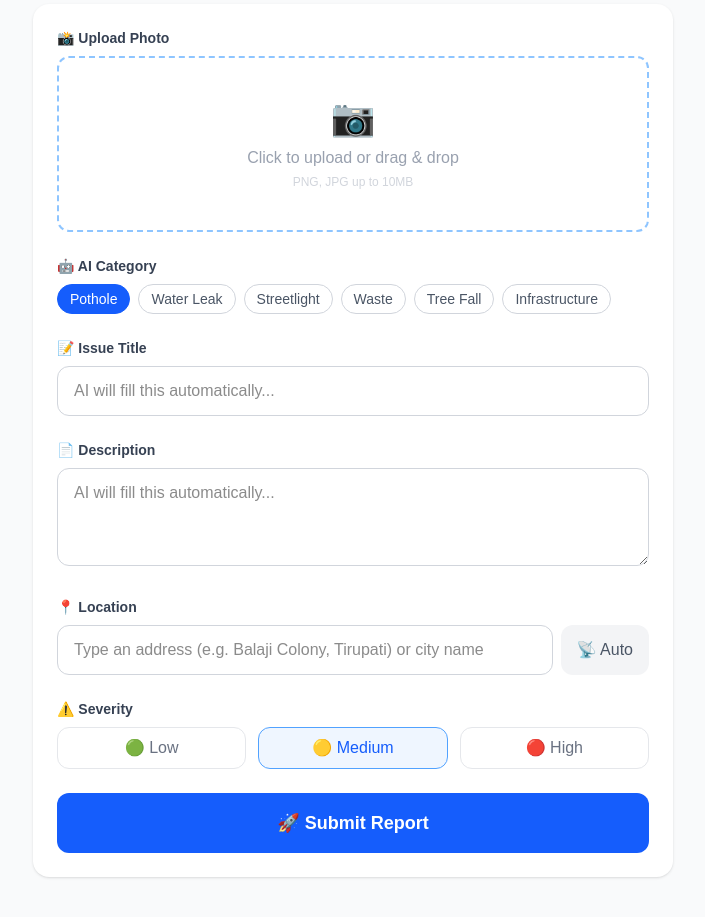
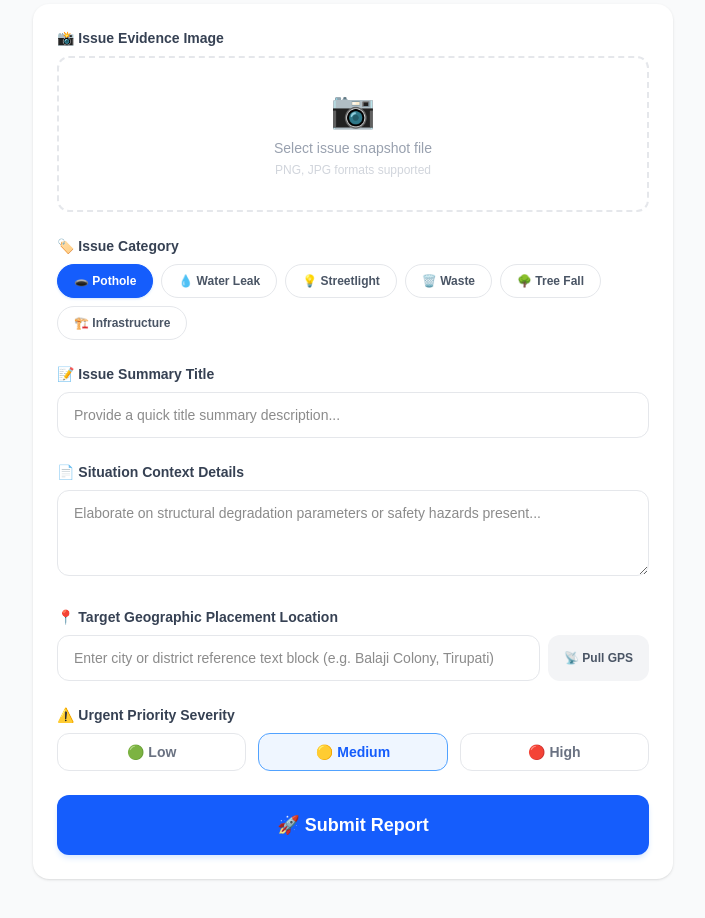
Before and after one commit to PINKYPRANEE/community-hero, a Next.js app: page /report in a window 1280 px wide. Shown: the part 200-1118 px from the top of the page, without its empty margins (287-992 px from the left). Built offline with nearby package versions, Linux system fonts and the light colour scheme; no server answers.

Commit message:
add GPS auto-detection and geocoding

```diff
--- a/app/report/page.tsx
+++ b/app/report/page.tsx
@@ -9,70 +9,45 @@ export default function ReportPage() {
   const [severity, setSeverity] = useState('Medium')
   const [category, setCategory] = useState('Pothole')
   const [loading, setLoading] = useState(false)
-  const [analyzing, setAnalyzing] = useState(false)
   const [success, setSuccess] = useState(false)
   const [imagePreview, setImagePreview] = useState<any>(null)
-  const [imageBase64, setImageBase64] = useState<any>(null)
-  const [mediaType, setMediaType] = useState<any>(null)
 
-  // Explicit tracking coordinates
+  // Explicit hardware tracking states
   const [latitude, setLatitude] = useState<number | null>(null)
   const [longitude, setLongitude] = useState<number | null>(null)
   const [gpsLocked, setGpsLocked] = useState(false)
 
+  // Automatically request GPS location access right when the page mounts
   useEffect(() => {
-    captureGPS()
+    requestAutomaticGPS()
   }, [])
 
-  const captureGPS = () => {
+  const requestAutomaticGPS = () => {
     if (navigator.geolocation) {
-      navigator.geolocation.getCurrentPosition((pos) => {
-        setLatitude(pos.coords.latitude)
-        setLongitude(pos.coords.longitude)
-        setGpsLocked(true)
-        if (!location) {
+      navigator.geolocation.getCurrentPosition(
+        (pos) => {
+          setLatitude(pos.coords.latitude)
+          setLongitude(pos.coords.longitude)
+          setGpsLocked(true)
+          // Pre-fills the location box with visual confirmation text
           setLocation(`${pos.coords.latitude.toFixed(4)}, ${pos.coords.longitude.toFixed(4)}`)
-        }
-      }, (err) => console.log("GPS access skipped or deferred:", err), { enableHighAccuracy: true })
+        },
+        (err) => {
+          console.log("GPS prompt declined or skipped by client:", err)
+          setGpsLocked(false)
+        },
+        { enableHighAccuracy: true }
+      );
     }
   }
 
-  const handleImageUpload = async (e: any) => {
+  const handleImageChange = (e: any) => {
     const file = e.target.files?.[0]
     if (!file) return
 
-    setMediaType(file.type)
     const reader = new FileReader()
-    reader.onload = async (event) => {
-      const resultString = event.target?.result
-      if (typeof resultString === 'string') {
-        const base64 = resultString.split(',')[1]
-        setImageBase64(base64)
-        setImagePreview(resultString)
-
-        setAnalyzing(true)
-        try {
-          const res = await fetch('/api/analyze', {
-            method: 'POST',
-            headers: { 'Content-Type': 'application/json' },
-            body: JSON.stringify({ imageBase64: base64, mediaType: file.type })
-          })
-          const data = await res.json()
-
-          const validCategories = ["Pothole", "Water Leak", "Streetlight", "Waste", "Tree Fall", "Infrastructure"]
-          const matched = validCategories.find(cat =>
-            data.category?.toLowerCase().includes(cat.toLowerCase())
-          )
-          if (matched) setCategory(matched)
-          if (data.title) setTitle(data.title)
-          if (data.description) setDescription(data.description)
-          if (data.severity) setSeverity(data.severity)
-
-        } catch (err) {
-          console.error(err)
-        }
-        setAnalyzing(false)
-      }
+    reader.onload = (event) => {
+      setImagePreview(event.target?.result)
     }
     reader.readAsDataURL(file)
   }
@@ -87,7 +62,7 @@ export default function ReportPage() {
     let finalLat = latitude
     let finalLng = longitude
 
-    // Step A: Parse location if it contains manual comma-separated coordinates
+    // Check if user manually typed or modified the location input box to explicit coordinates
     if (location.includes(',')) {
       const parts = location.split(',')
       const parsedLat = parseFloat(parts[0])
@@ -98,19 +73,24 @@ export default function ReportPage() {
       }
     }
 
-    // Step B: Convert typed city name or address text into coordinates dynamically
+    // Geocoding fallback: If no hardware GPS coordinate is recorded, fetch the location via name parsing
     if (!finalLat || !finalLng) {
       try {
         const response = await fetch(`https://nominatim.openstreetmap.org/search?format=json&q=${encodeURIComponent(location)}`)
         const geoData = await response.json()
-
         if (geoData && geoData.length > 0) {
           finalLat = parseFloat(geoData[0].lat)
           finalLng = parseFloat(geoData[0].lon)
         }
       } catch (err) {
-        console.error("Geocoding service error:", err)
+        console.error("Geocoding lookup pipeline exception:", err)
       }
+    }
+
+    // Baseline fallback coordinate if all lookups drop
+    if (!finalLat || !finalLng) {
+      finalLat = 14.4426
+      finalLng = 79.9865
     }
 
     const { error } = await supabase.from('issues').insert([{
@@ -127,7 +107,7 @@ export default function ReportPage() {
 
     setLoading(false)
     if (error) {
-      alert('Error: ' + error.message)
+      alert('Database error: ' + error.message)
     } else {
       setSuccess(true)
       setTitle('')
@@ -137,12 +117,13 @@ export default function ReportPage() {
       setSeverity('Medium')
       setCategory('Pothole')
       setGpsLocked(false)
-      captureGPS()
+      requestAutomaticGPS() // Relock position array for subsequent report entries
     }
   }
 
   return (
     <main className="min-h-screen bg-gray-50">
+      {/* Navigation Headers */}
       <nav className="bg-white shadow-sm px-6 py-4 flex items-center justify-between">
         <div className="flex items-center gap-2">
           <span className="text-2xl">🏘️</span>
@@ -153,103 +134,134 @@ export default function ReportPage() {
 
       <div className="max-w-2xl mx-auto px-4 py-10">
         <h1 className="text-3xl font-bold text-gray-800 mb-2">🚨 Report an Issue</h1>
-        <p className="text-gray-500 mb-8">Upload a photo — AI will fill everything automatically!</p>
+        <p className="text-gray-500 mb-8">Provide clear visual verification and tracking information below.</p>
 
         {success && (
           <div className="bg-green-100 text-green-700 px-4 py-3 rounded-xl mb-6 font-medium">
-            ✅ Issue reported successfully! Thank you for helping your community!
+            ✅ Issue logged successfully! Your community database metrics have been updated.
           </div>
         )}
 
         <div className="bg-white rounded-2xl shadow p-6 flex flex-col gap-6">
-          {/* Photo Upload */}
+          {/* Visual Evidence Field Upload */}
           <div>
-            <label className="block text-sm font-semibold text-gray-700 mb-2">📸 Upload Photo</label>
-            <label className="block border-2 border-dashed border-blue-300 rounded-xl p-10 text-center cursor-pointer hover:bg-blue-50">
+            <label className="block text-sm font-semibold text-gray-700 mb-2">📸 Issue Evidence Image</label>
+            <label className="block border-2 border-dashed border-gray-200 rounded-xl p-8 text-center cursor-pointer hover:bg-gray-50 transition-colors">
               {imagePreview ? (
                 <img src={imagePreview} alt="preview" className="max-h-48 mx-auto rounded-lg" />
               ) : (
                 <>
                   <div className="text-4xl mb-2">📷</div>
-                  <p className="text-gray-400">Click to upload or drag & drop</p>
-                  <p className="text-xs text-gray-300 mt-1">PNG, JPG up to 10MB</p>
+                  <p className="text-gray-400 text-sm">Select issue snapshot file</p>
+                  <p className="text-xs text-gray-300 mt-1">PNG, JPG formats supported</p>
                 </>
               )}
-              <input type="file" accept="image/*" className="hidden" onChange={handleImageUpload} />
+              <input type="file" accept="image/*" className="hidden" onChange={handleImageChange} />
             </label>
-            {analyzing && (
-              <div className="mt-2 text-blue-500 font-medium animate-pulse">
-                🤖 AI is analyzing your image and filling the form...
-              </div>
-            )}
           </div>
 
-          {/* AI Category */}
+          {/* Incident Classification Tagging Group */}
           <div>
-            <label className="block text-sm font-semibold text-gray-700 mb-2">🤖 AI Category</label>
+            <label className="block text-sm font-semibold text-gray-700 mb-2">🏷️ Issue Category</label>
             <div className="flex gap-2 flex-wrap">
               {["Pothole", "Water Leak", "Streetlight", "Waste", "Tree Fall", "Infrastructure"].map((cat) => (
-                <span key={cat} onClick={() => setCategory(cat)}
-                  className={`px-3 py-1 rounded-full text-sm border cursor-pointer transition-all ${category === cat ? "bg-blue-600 text-white border-blue-600" : "text-gray-600 border-gray-300 hover:border-blue-400"}`}>
-                  {cat}
-                </span>
+                <button
+                  type="button"
+                  key={cat}
+                  onClick={() => setCategory(cat)}
+                  className={`px-4 py-2 rounded-full text-xs font-bold border transition-all ${
+                    category === cat
+                      ? "bg-blue-600 text-white border-blue-600 shadow-sm shadow-blue-100"
+                      : "text-gray-600 bg-white border-gray-200 hover:border-gray-400"
+                  }`}
+                >
+                  {cat === 'Pothole' ? '🕳️ Pothole' :
+                   cat === 'Water Leak' ? '💧 Water Leak' :
+                   cat === 'Streetlight' ? '💡 Streetlight' :
+                   cat === 'Waste' ? '🗑️ Waste' :
+                   cat === 'Tree Fall' ? '🌳 Tree Fall' : '🏗️ Infrastructure'}
+                </button>
               ))}
             </div>
           </div>
 
-          {/* Title */}
+          {/* Title Field Input Descriptor */}
           <div>
-            <label className="block text-sm font-semibold text-gray-700 mb-2">📝 Issue Title</label>
-            <input type="text" value={title} onChange={e => setTitle(e.target.value)}
-              placeholder="AI will fill this automatically..."
-              className="w-full border border-gray-300 rounded-xl px-4 py-3 focus:outline-none focus:ring-2 focus:ring-blue-400" />
+            <label className="block text-sm font-semibold text-gray-700 mb-2">📝 Issue Summary Title</label>
+            <input
+              type="text"
+              value={title}
+              onChange={e => setTitle(e.target.value)}
+              placeholder="Provide a quick title summary description..."
+              className="w-full border border-gray-200 rounded-xl px-4 py-3 text-sm focus:outline-none focus:ring-2 focus:ring-blue-400"
+            />
           </div>
 
-          {/* Description */}
+          {/* Comprehensive Narrative Textarea */}
           <div>
-            <label className="block text-sm font-semibold text-gray-700 mb-2">📄 Description</label>
-            <textarea rows={3} value={description} onChange={e => setDescription(e.target.value)}
-              placeholder="AI will fill this automatically..."
-              className="w-full border border-gray-300 rounded-xl px-4 py-3 focus:outline-none focus:ring-2 focus:ring-blue-400" />
+            <label className="block text-sm font-semibold text-gray-700 mb-2">📄 Situation Context Details</label>
+            <textarea
+              rows={3}
+              value={description}
+              onChange={e => setDescription(e.target.value)}
+              placeholder="Elaborate on structural degradation parameters or safety hazards present..."
+              className="w-full border border-gray-200 rounded-xl px-4 py-3 text-sm focus:outline-none focus:ring-2 focus:ring-blue-400"
+            />
           </div>
 
-          {/* Location */}
+          {/* Location Processing Frame */}
           <div>
-            <label className="block text-sm font-semibold text-gray-700 mb-2">📍 Location</label>
+            <label className="block text-sm font-semibold text-gray-700 mb-2">📍 Target Geographic Placement Location</label>
             <div className="flex gap-2">
-              <input type="text" value={location} onChange={e => setLocation(e.target.value)}
-                placeholder="Type an address (e.g. Balaji Colony, Tirupati) or city name"
-                className="flex-1 border border-gray-300 rounded-xl px-4 py-3 focus:outline-none focus:ring-2 focus:ring-blue-400" />
-              <button type="button" onClick={() => {
-                navigator.geolocation.getCurrentPosition(pos => {
-                  setLatitude(pos.coords.latitude)
-                  setLongitude(pos.coords.longitude)
-                  setGpsLocked(true)
-                  setLocation(`${pos.coords.latitude.toFixed(4)}, ${pos.coords.longitude.toFixed(4)}`)
-                })
-              }} className={`px-4 py-3 rounded-xl font-medium transition-all ${gpsLocked ? 'bg-green-50 text-green-600 border border-green-200' : 'bg-gray-100 text-gray-600 hover:bg-gray-200'}`}>
-                {gpsLocked ? '🎯 Locked' : '📡 Auto'}
+              <input
+                type="text"
+                value={location}
+                onChange={e => setLocation(e.target.value)}
+                placeholder="Enter city or district reference text block (e.g. Balaji Colony, Tirupati)"
+                className="flex-1 border border-gray-200 rounded-xl px-4 py-3 text-sm focus:outline-none focus:ring-2 focus:ring-blue-400"
+              />
+              <button
+                type="button"
+                onClick={requestAutomaticGPS}
+                className={`px-4 py-3 rounded-xl font-bold text-xs transition-all flex items-center gap-1 ${
+                  gpsLocked
+                    ? 'bg-green-50 text-green-600 border border-green-200'
+                    : 'bg-gray-100 text-gray-600 hover:bg-gray-200'
+                }`}
+              >
+                {gpsLocked ? '🎯 Locked' : '📡 Pull GPS'}
               </button>
             </div>
           </div>
 
-          {/* Severity */}
+          {/* Severity Matrix Selection Buttons */}
           <div>
-            <label className="block text-sm font-semibold text-gray-700 mb-2">⚠️ Severity</label>
+            <label className="block text-sm font-semibold text-gray-700 mb-2">⚠️ Urgent Priority Severity</label>
             <div className="flex gap-3">
               {[["🟢", "Low"], ["🟡", "Medium"], ["🔴", "High"]].map(([emoji, level]) => (
-                <button type="button" key={level} onClick={() => setSeverity(level)}
-                  className={`flex-1 py-2 rounded-xl border font-medium transition-all ${severity === level ? "border-blue-400 bg-blue-50 text-blue-600" : "border-gray-200 text-gray-500 hover:border-gray-400"}`}>
+                <button
+                  type="button"
+                  key={level}
+                  onClick={() => setSeverity(level)}
+                  className={`flex-1 py-2 rounded-xl border text-sm font-bold transition-all ${
+                    severity === level
+                      ? "border-blue-400 bg-blue-50 text-blue-600"
+                      : "border-gray-200 text-gray-500 hover:border-gray-400"
+                  }`}
+                >
                   {emoji} {level}
                 </button>
               ))}
             </div>
           </div>
 
-          {/* Submit */}
-          <button onClick={handleSubmit} disabled={loading || analyzing}
-            className="w-full py-4 bg-blue-600 text-white rounded-xl text-lg font-bold hover:bg-blue-700 disabled:opacity-50 transition-all transform active:scale-[0.995]">
-            {loading ? '⏳ Submitting...' : '🚀 Submit Report'}
+          {/* Submission Commit Anchor */}
+          <button
+            onClick={handleSubmit}
+            disabled={loading}
+            className="w-full py-4 bg-blue-600 hover:bg-blue-700 active:scale-[0.995] text-white rounded-xl text-lg font-bold transition-all disabled:opacity-50 shadow-md shadow-blue-100"
+          >
+            {loading ? '⏳ Indexing Report Node...' : '🚀 Submit Report'}
           </button>
         </div>
       </div>
```
